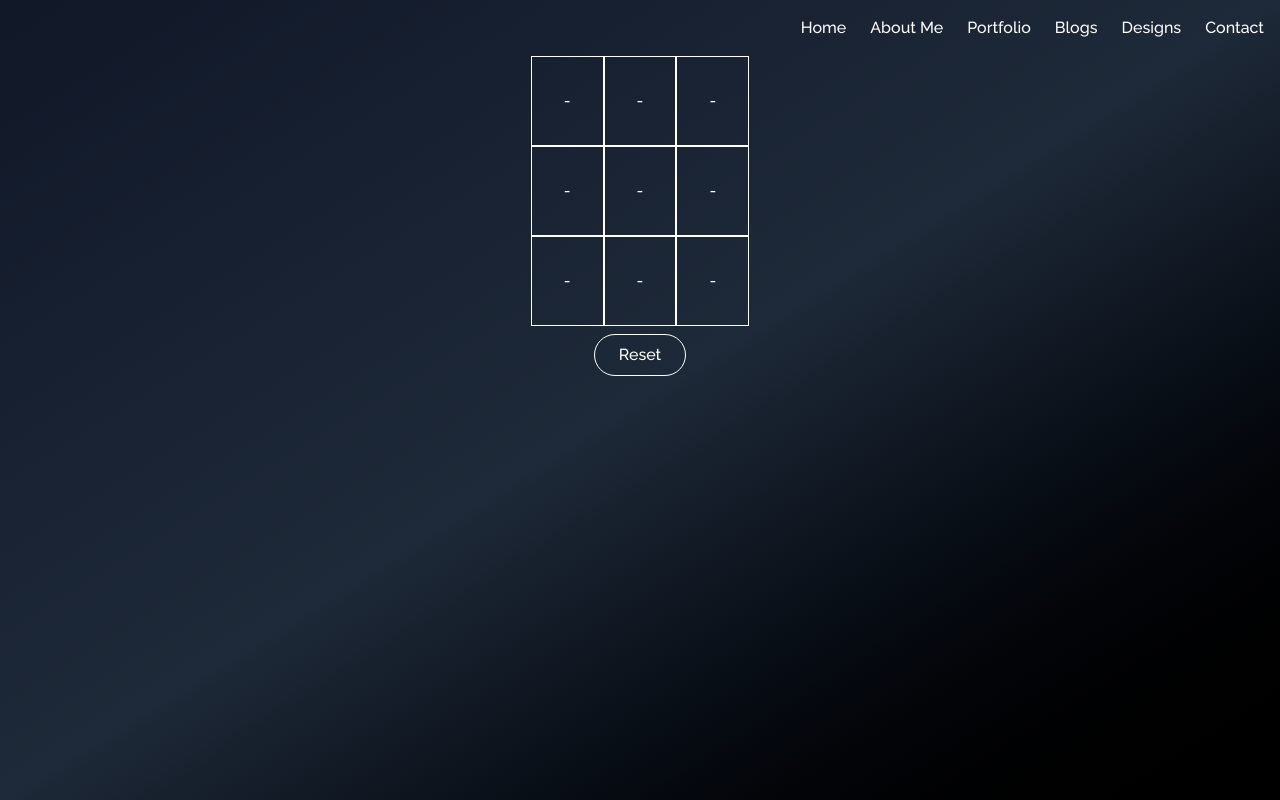
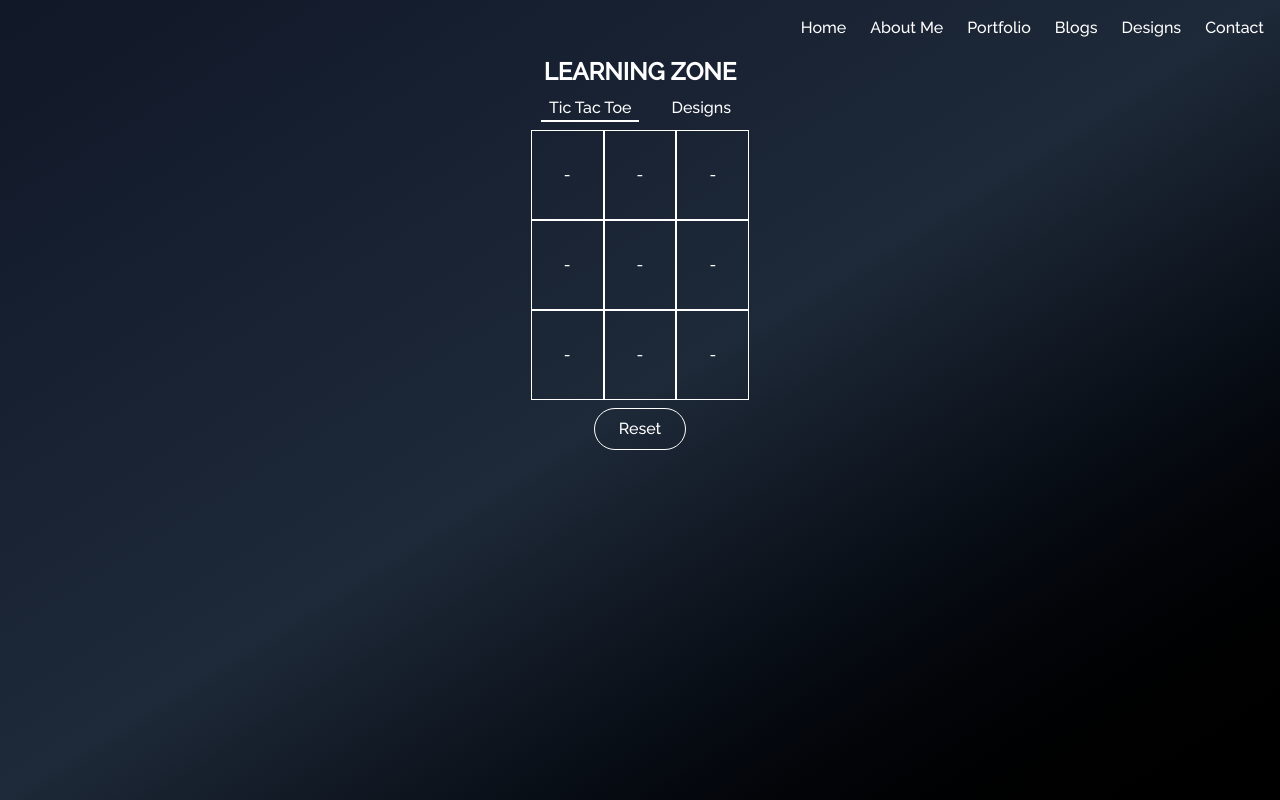
Before and after one commit to mplennon617/personal-website, a React (Vite) app: page /learning in a window 1280 px wide. Built offline with nearby package versions, Linux system fonts and the light colour scheme.

Commit message:
Create Learning Zone Container

```diff
--- /dev/null
+++ b/src/learning-zone/components/LearningZoneContainer.tsx
@@ -0,0 +1,39 @@
+import { useState } from "react";
+import Designs from "../../pages/Designs";
+import Grid from "../tic-tac-toe/components/Grid";
+
+interface LearningZoneComponent {
+  name: string;
+  element: React.ReactElement;
+}
+
+const LearningZoneContainer: React.FC = () => {
+  const learningZoneComponents: LearningZoneComponent[] = [
+    { name: "Tic Tac Toe", element: <Grid></Grid> },
+    { name: "Designs", element: <Designs></Designs> },
+  ];
+
+  const [currComponentIdx, setCurrComponentIdx] = useState(0);
+
+  return (
+    <div className="text-center">
+      <h1 className="text-white text-2xl font-bold">LEARNING ZONE</h1>
+      <ul className="flex space-x-6 justify-center p-2">
+        {learningZoneComponents.map((component, idx) => (
+          <li>
+            <button
+              className={`text-white px-2 hover:text-slate-300 transition ${idx === currComponentIdx ? 'border-b-2 border-white' : ''}`}
+              onClick={() => setCurrComponentIdx(idx)}
+            >
+              {" "}
+              {component.name}{" "}
+            </button>
+          </li>
+        ))}
+      </ul>
+      {learningZoneComponents[currComponentIdx].element}
+    </div>
+  );
+};
+
+export default LearningZoneContainer;
--- a/src/pages/Learning.tsx
+++ b/src/pages/Learning.tsx
@@ -1,9 +1,10 @@
+import LearningZoneContainer from "../learning-zone/components/LearningZoneContainer";
 import Grid from "../learning-zone/tic-tac-toe/components/Grid";
 
 const Learning: React.FC = () => {
   return (
     <div>
-      <Grid />
+      <LearningZoneContainer />
     </div>
   );
 };
```
